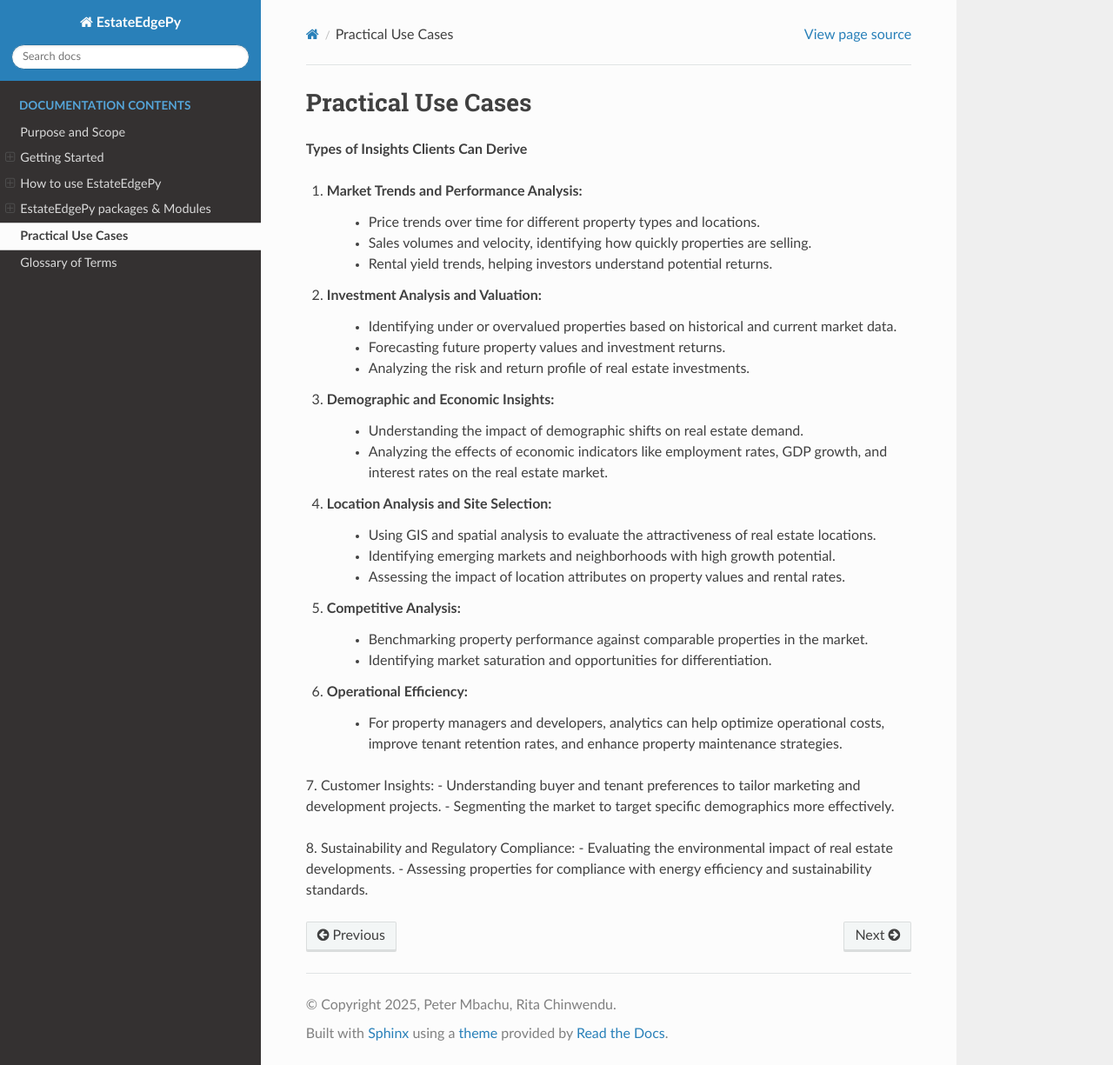
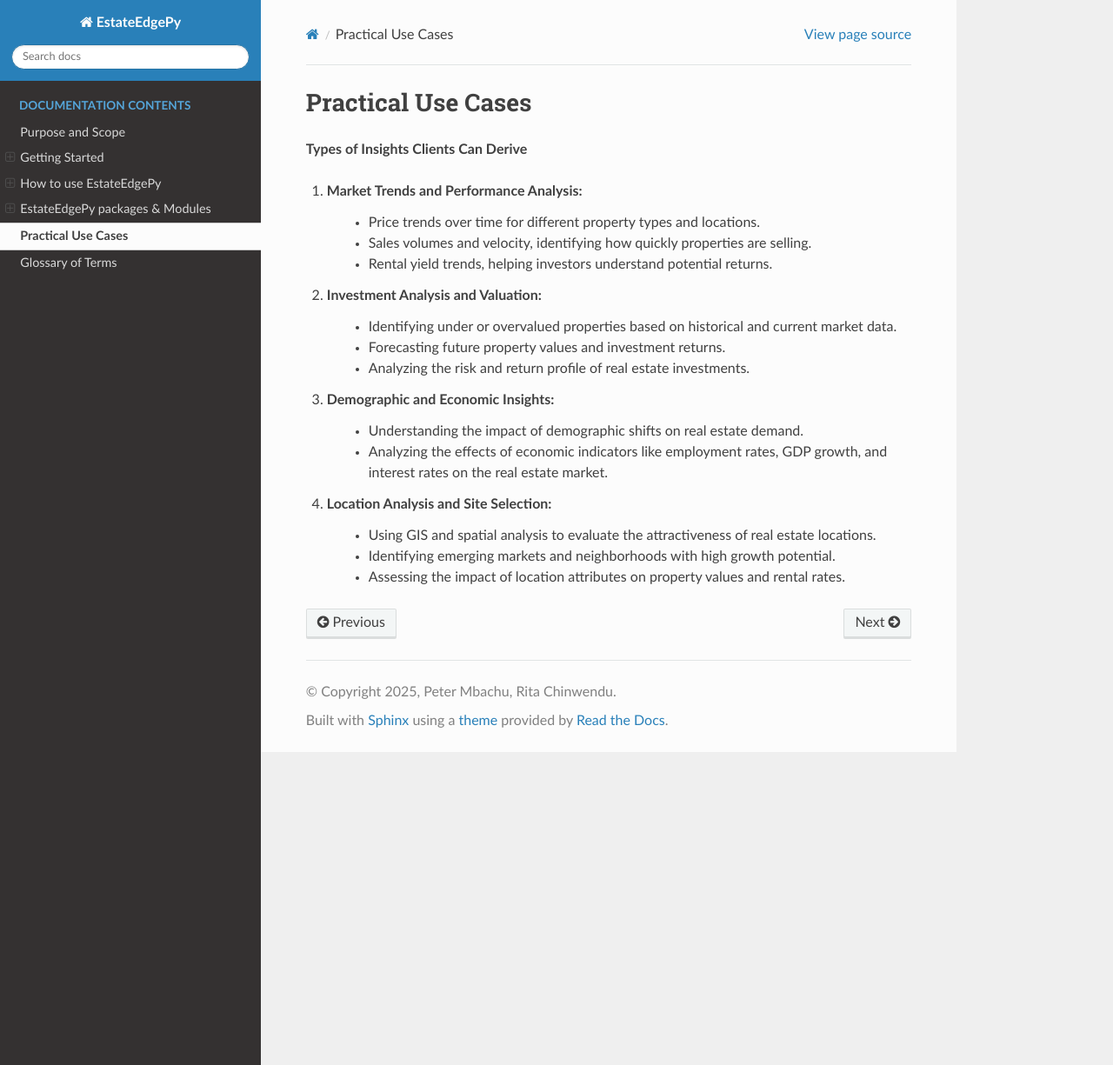
Before and after one commit to cla-bit/EstateEdgePy-Docs, a Sphinx documentation site: the page built from source/use_cases.rst, in a window 1280 px wide and 1225 px high. Shown: the whole window at 87% size. Built offline with Sphinx 7.4.7 and the Read the Docs theme 3.1.0, drawn with Linux system fonts in a browser that asks for light colours.

Commit message:
Update use_cases.rst

```diff
--- a/source/use_cases.rst
+++ b/source/use_cases.rst
@@ -19,16 +19,3 @@ Practical Use Cases
     - Using GIS and spatial analysis to evaluate the attractiveness of real estate locations.
     - Identifying emerging markets and neighborhoods with high growth potential.
     - Assessing the impact of location attributes on property values and rental rates.
-5. Competitive Analysis:
-    - Benchmarking property performance against comparable properties in the market.
-    - Identifying market saturation and opportunities for differentiation.
-6. Operational Efficiency:
-    - For property managers and developers, analytics can help optimize operational costs, improve tenant retention rates, and enhance property maintenance strategies.
-
-7. Customer Insights:
-- Understanding buyer and tenant preferences to tailor marketing and development projects.
-- Segmenting the market to target specific demographics more effectively.
-
-8. Sustainability and Regulatory Compliance:
-- Evaluating the environmental impact of real estate developments.
-- Assessing properties for compliance with energy efficiency and sustainability standards.
```
